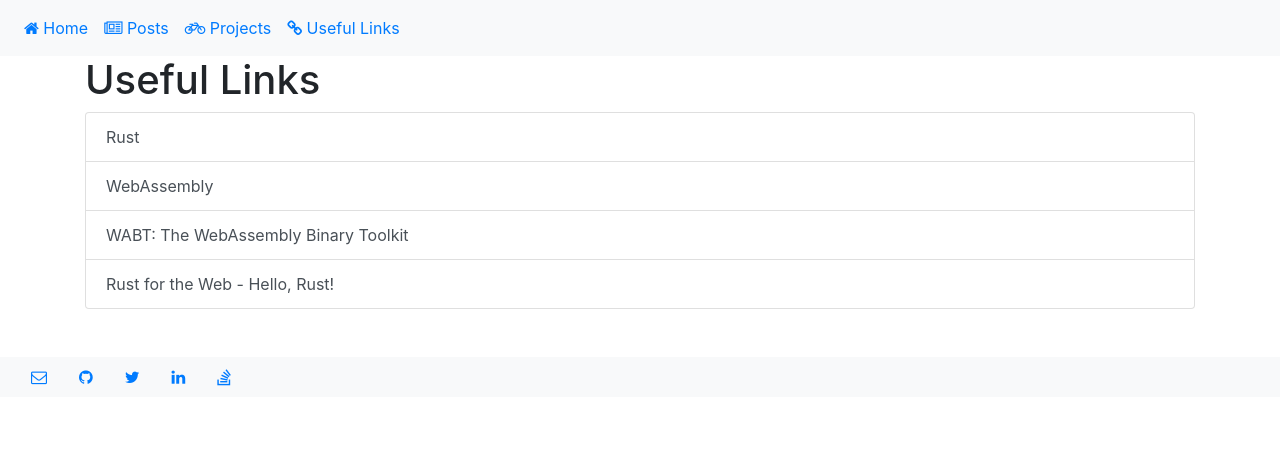
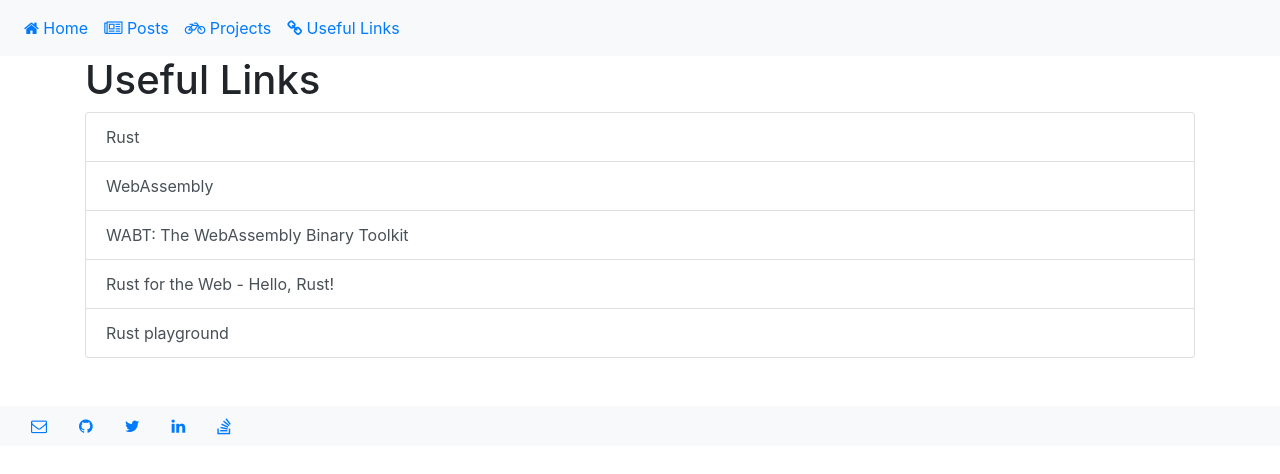
Before and after one commit to arkada38/arkada38.github.io, a Jekyll site: the page built from useful-links/index.html, in a window 1280 px wide. Shown: the top 474 px of the page. Built offline with Jekyll 4.4.1, drawn with Linux system fonts in a browser that asks for light colours; nearby versions of some CDN libraries.

Commit message:
Add new link

```diff
--- a/useful-links/index.html
+++ b/useful-links/index.html
@@ -10,4 +10,5 @@ title: Useful Links
     <a href="http://webassembly.org/" target="_blank" class="list-group-item list-group-item-action">WebAssembly</a>
     <a href="https://cdn.rawgit.com/WebAssembly/wabt/fb986fbd/demo/index.html" target="_blank" class="list-group-item list-group-item-action">WABT: The WebAssembly Binary Toolkit</a>
     <a href="https://www.hellorust.com/" target="_blank" class="list-group-item list-group-item-action">Rust for the Web - Hello, Rust!</a>
+    <a href="https://play.rust-lang.org/" target="_blank" class="list-group-item list-group-item-action">Rust playground</a>
 </div>
```
